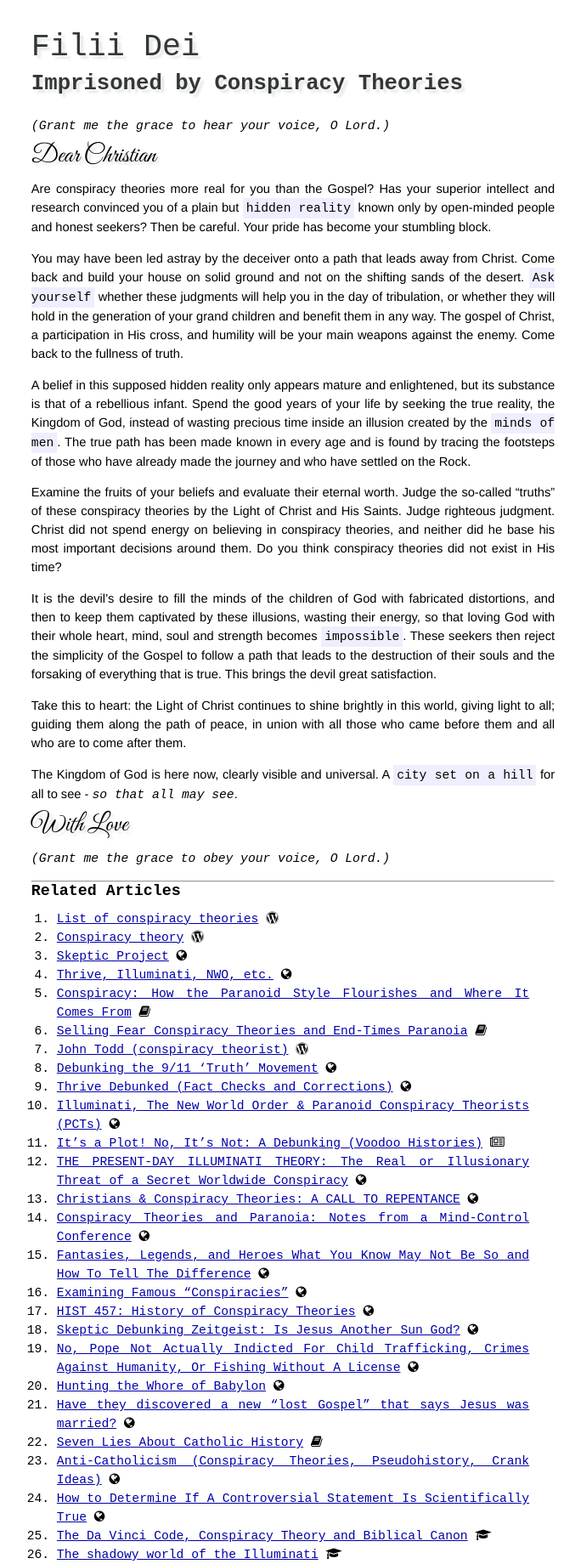
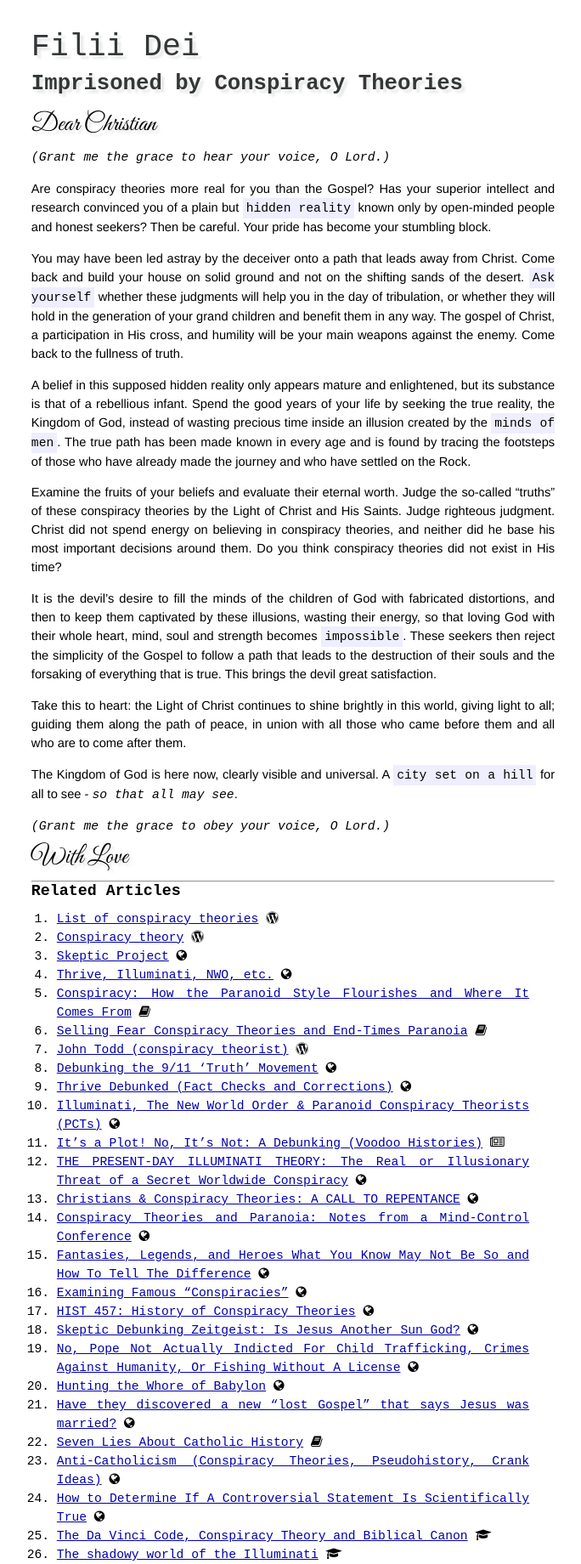
Before and after one commit to afrikatoliek/afrikatoliek.github.io, a Jekyll site: the page built from _posts/2014-12-15-conspiracy-theories.md, in a window 1280 px wide. Shown: the whole page at 85% size, without its empty margins (295-979 px from the left). Built offline with Jekyll 4.4.1, drawn with Linux system fonts in a browser that asks for light colours; nearby versions of some CDN libraries; some web fonts are replaced; Markdown is read by kramdown in place of the engine named in the settings.

Commit message:
Layout adjustments.

```diff
--- a/_posts/2014-12-15-conspiracy-theories.md
+++ b/_posts/2014-12-15-conspiracy-theories.md
@@ -6,9 +6,9 @@ title: Imprisoned by Conspiracy Theories
 {{ page.title }}
 ================
 
+<span class="letter">Dear Christian</span>
+
 _(Grant me the grace to hear your voice, O Lord.)_
-
-<span class="letter">Dear Christian</span>
 
 Are conspiracy theories more real for you than the Gospel? Has your superior intellect and research convinced you of a plain but **hidden reality** known only by open-minded people and honest seekers? Then be careful. Your pride has become your stumbling block.
 
@@ -24,9 +24,9 @@ Take this to heart: the Light of Christ continues to shine brightly in this worl
 
 The Kingdom of God is here now, clearly visible and universal. A **city set on a hill** for all to see - _so that all may see_.
 
+_(Grant me the grace to obey your voice, O Lord.)_
+
 <span class="letter">With Love</span>
-
-_(Grant me the grace to obey your voice, O Lord.)_
 
 ---
 
```
